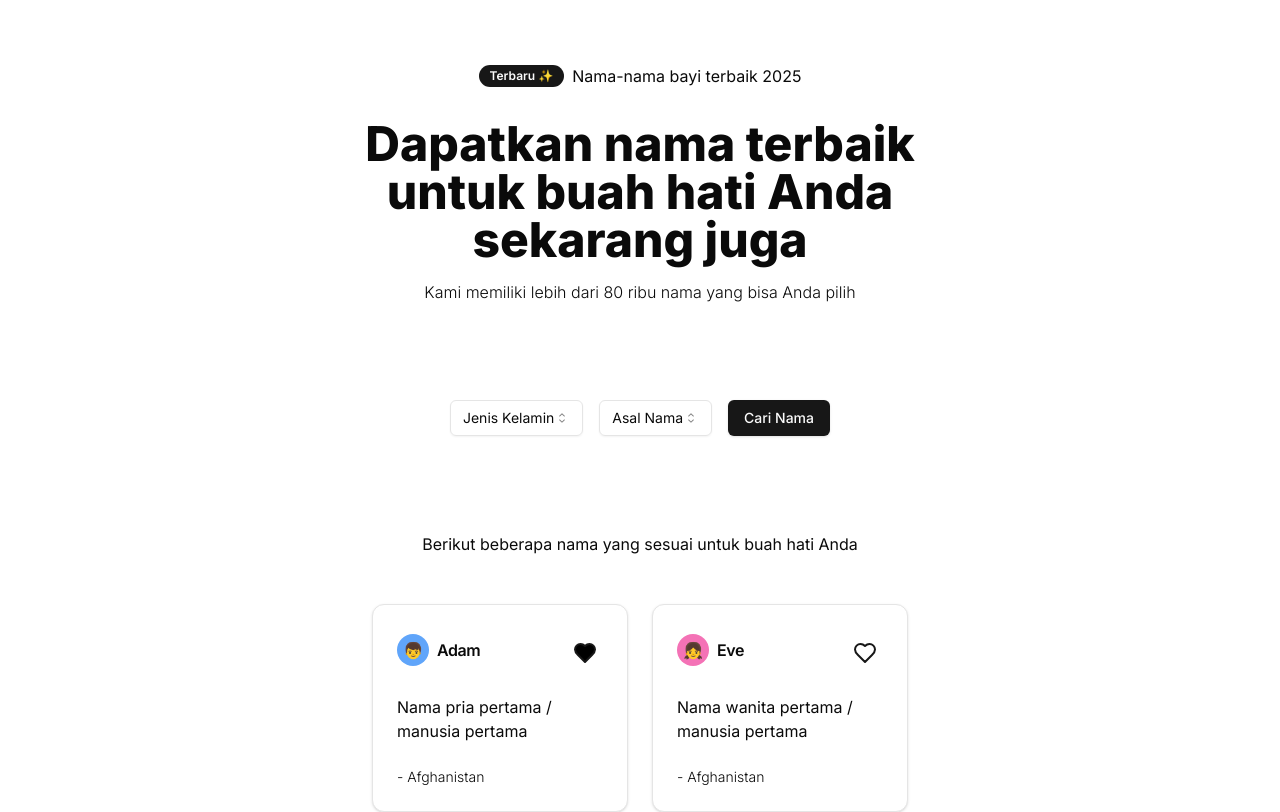
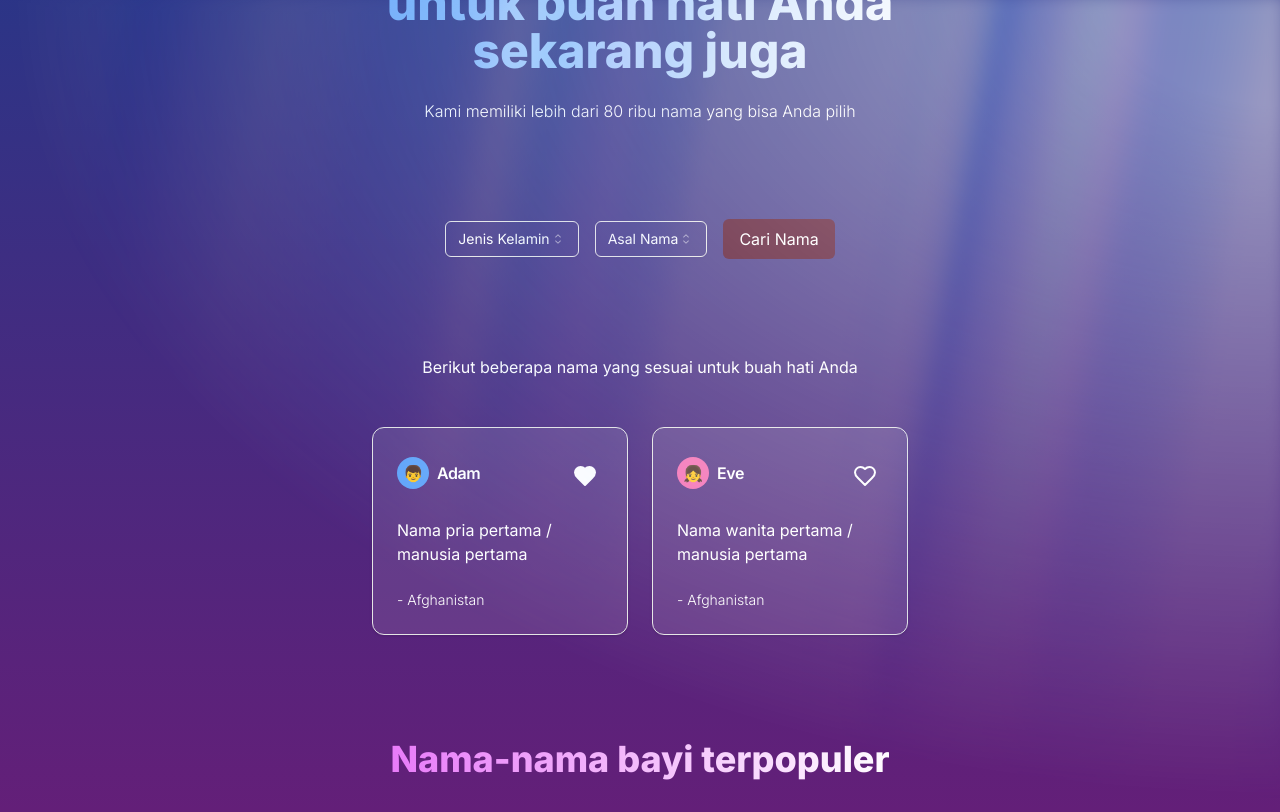
Before and after one commit to givenjeremia/cloud-comp-ub, a Next.js app: page / in a window 1280 px wide. Shown: the top 812 px of the page. Built offline with nearby package versions, Linux system fonts and the light colour scheme.

Commit message:
diwarnai

```diff
--- a/package.json
+++ b/package.json
@@ -20,6 +20,7 @@
     "@radix-ui/react-toast": "^1.2.1",
     "class-variance-authority": "^0.7.0",
     "clsx": "^2.1.1",
+    "framer-motion": "^11.5.4",
     "lucide-react": "^0.439.0",
     "next": "14.2.7",
     "react": "^18",
--- a/src/app/(home)/page.tsx
+++ b/src/app/(home)/page.tsx
@@ -10,6 +10,8 @@ import { zodResolver } from "@hookform/resolvers/zod"
 import { Card, CardContent, CardDescription, CardFooter, CardHeader, CardTitle } from "@/components/ui/card";
 import { Heart } from "lucide-react"
 import { Table, TableBody, TableCaption, TableCell, TableFooter, TableHead, TableHeader, TableRow } from "@/components/ui/table";
+import { AuroraBackground } from "@/components/ui/aurora-background";
+import { motion } from "framer-motion";
 
 const FormSchema = z.object({
   gender: z
@@ -51,15 +53,22 @@ export default function Home() {
   }
 
   return (
-    <main className="flex flex-col items-center px-12 xl:px-24">
+    <AuroraBackground>
+      <motion.div initial={{ opacity: 0.0, y: 40 }}
+        whileInView={{ opacity: 1, y: 0 }}
+        transition={{
+          delay: 0.3,
+          duration: 0.8,
+          ease: "easeInOut",
+        }} className="flex flex-col items-center px-12 xl:px-24 bg-gradient-to-b from-blue-900 to-fuchsia-900">
         <div className="flex items-center justify-center pb-8 mt-16">
-        <Badge className="me-2">Terbaru&nbsp;✨</Badge>
-        <h5>Nama-nama bayi terbaik 2025</h5>
+          <Badge className="me-2 bg-rose-600">Terbaru&nbsp;✨</Badge>
+          <h5 className="text-white">Nama-nama bayi terbaik 2025</h5>
         </div>
         <div className="w-full xl:w-3/5 mb-4">
-        <h1 className="text-5xl font-extrabold text-center">Dapatkan nama terbaik untuk buah hati Anda sekarang juga</h1>
+          <h1 className="text-5xl font-extrabold text-center bg-gradient-to-r from-blue-400 to-white inline-block text-transparent bg-clip-text p-2">Dapatkan nama terbaik untuk buah hati Anda sekarang juga</h1>
         </div>
-      <h2 className="text-base font-light mb-24">Kami memiliki lebih dari 80 ribu nama yang bisa Anda pilih</h2>
+        <h2 className="text-base font-light mb-24 text-white">Kami memiliki lebih dari 80 ribu nama yang bisa Anda pilih</h2>
         <Form {...form}>
           <form onSubmit={form.handleSubmit(onSubmit)} className="w-2/3 space-y-6 mb-24 sm:flex sm:items-center sm:justify-center sm:space-x-4 sm:space-y-0">
             <FormField
@@ -102,12 +111,14 @@ export default function Home() {
                 </FormItem>
               )}
             />
-          <Button type="submit">Cari Nama</Button>
+            <button type="submit" className="px-4 py-2 rounded-md bg-pink-950 text-white focus:ring-2 focus:ring-blue-400 hover:shadow-xl transition duration-200">
+              Cari Nama
+            </button>
           </form>
         </Form>
-      <h5 className="mb-12">Berikut beberapa nama yang sesuai untuk buah hati Anda</h5>
+        <h5 className="mb-12 text-white">Berikut beberapa nama yang sesuai untuk buah hati Anda</h5>
         <div className="flex justify-center space-x-6 mb-24">
-        <Card className="w-64">
+          <Card className="w-64 bg-opacity-10 bg-white text-white">
             <CardHeader className="flex flex-row justify-between items-center">
               <CardTitle className="flex justify-center items-center">
                 <span className="w-8 h-8 rounded-full bg-blue-400 p-2 me-2 flex items-center justify-center">
@@ -115,7 +126,7 @@ export default function Home() {
                 </span>
                 <span>Adam</span>
               </CardTitle>
-            <Button variant={"link"} size={"icon"}><Heart fill="#000" /></Button>
+              <Button variant={"link"} size={"icon"}><Heart color="#fff" fill="#fff" /></Button>
             </CardHeader>
             <CardContent>
               <p>Nama pria pertama / manusia pertama</p>
@@ -124,7 +135,7 @@ export default function Home() {
               <p className="text-sm font-light">- Afghanistan</p>
             </CardFooter>
           </Card>
-        <Card className="w-64">
+          <Card className="w-64 bg-opacity-10 bg-white text-white">
             <CardHeader className="flex flex-row justify-between items-center">
               <CardTitle className="flex justify-center items-center">
                 <span className="w-8 h-8 rounded-full bg-pink-400 p-2 me-2 flex items-center justify-center">
@@ -132,7 +143,7 @@ export default function Home() {
                 </span>
                 <span>Eve</span>
               </CardTitle>
-            <Button variant={"link"} size={"icon"}><Heart /></Button>
+              <Button variant={"link"} size={"icon"}><Heart color="#fff" /></Button>
             </CardHeader>
             <CardContent>
               <p>Nama wanita pertama / manusia pertama</p>
@@ -142,7 +153,7 @@ export default function Home() {
             </CardFooter>
           </Card>
         </div>
-      <h2 className="text-4xl font-extrabold mb-8">Nama-nama bayi terpopuler</h2>
+        <h2 className="text-4xl font-extrabold mb-8 bg-gradient-to-r from-fuchsia-400 to-white inline-block text-transparent bg-clip-text p-2">Nama-nama bayi terpopuler</h2>
         <Table className="mb-16">
           <TableHeader>
             <TableRow>
@@ -165,7 +176,8 @@ export default function Home() {
             ))}
           </TableBody>
         </Table>
-    </main>
+      </motion.div>
+    </AuroraBackground>
   );
 
 }
--- /dev/null
+++ b/src/components/ui/aurora-background.tsx
@@ -0,0 +1,54 @@
+"use client";
+import { cn } from "@/lib/utils";
+import React, { ReactNode } from "react";
+
+interface AuroraBackgroundProps extends React.HTMLProps<HTMLDivElement> {
+  children: ReactNode;
+  showRadialGradient?: boolean;
+}
+
+export const AuroraBackground = ({
+  className,
+  children,
+  showRadialGradient = true,
+  ...props
+}: AuroraBackgroundProps) => {
+  return (
+    <main>
+      <div
+        className={cn(
+          "relative flex flex-col  h-[100vh] items-center justify-center bg-zinc-50 dark:bg-zinc-900  text-slate-950 transition-bg",
+          className
+        )}
+        {...props}
+      >
+        <div className="absolute inset-0 overflow-hidden">
+          <div
+            //   I'm sorry but this is what peak developer performance looks like // trigger warning
+            className={cn(
+              `
+            [--white-gradient:repeating-linear-gradient(100deg,var(--white)_0%,var(--white)_7%,var(--transparent)_10%,var(--transparent)_12%,var(--white)_16%)]
+            [--dark-gradient:repeating-linear-gradient(100deg,var(--black)_0%,var(--black)_7%,var(--transparent)_10%,var(--transparent)_12%,var(--black)_16%)]
+            [--aurora:repeating-linear-gradient(100deg,var(--blue-500)_10%,var(--indigo-300)_15%,var(--blue-300)_20%,var(--violet-200)_25%,var(--blue-400)_30%)]
+            [background-image:var(--white-gradient),var(--aurora)]
+            dark:[background-image:var(--dark-gradient),var(--aurora)]
+            [background-size:300%,_200%]
+            [background-position:50%_50%,50%_50%]
+            filter blur-[10px] invert dark:invert-0
+            after:content-[""] after:absolute after:inset-0 after:[background-image:var(--white-gradient),var(--aurora)]
+            after:dark:[background-image:var(--dark-gradient),var(--aurora)]
+            after:[background-size:200%,_100%]
+            after:animate-aurora after:[background-attachment:fixed] after:mix-blend-difference
+            pointer-events-none
+            absolute -inset-[10px] opacity-50 will-change-transform`,
+
+              showRadialGradient &&
+                `[mask-image:radial-gradient(ellipse_at_100%_0%,black_10%,var(--transparent)_70%)]`
+            )}
+          ></div>
+        </div>
+        {children}
+      </div>
+    </main>
+  );
+};
--- a/src/components/ui/select.tsx
+++ b/src/components/ui/select.tsx
@@ -24,7 +24,7 @@ const SelectTrigger = React.forwardRef<
   <SelectPrimitive.Trigger
     ref={ref}
     className={cn(
-      "flex h-9 w-full items-center justify-between whitespace-nowrap rounded-md border border-input bg-transparent px-3 py-2 text-sm shadow-sm ring-offset-background placeholder:text-muted-foreground focus:outline-none focus:ring-1 focus:ring-ring disabled:cursor-not-allowed disabled:opacity-50 [&>span]:line-clamp-1",
+      "flex h-9 w-full items-center justify-between whitespace-nowrap rounded-md border border-input bg-transparent px-3 py-2 text-white text-sm shadow-sm ring-offset-background placeholder:text-muted-foreground focus:outline-none focus:ring-1 focus:ring-ring disabled:cursor-not-allowed disabled:opacity-50 [&>span]:line-clamp-1",
       className
     )}
     {...props}
--- a/src/components/ui/table.tsx
+++ b/src/components/ui/table.tsx
@@ -58,7 +58,7 @@ const TableRow = React.forwardRef<
   <tr
     ref={ref}
     className={cn(
-      "border-b transition-colors hover:bg-muted/50 data-[state=selected]:bg-muted",
+      "border-b transition-colors hover:bg-muted/50 data-[state=selected]:bg-muted text-white",
       className
     )}
     {...props}
@@ -73,7 +73,7 @@ const TableHead = React.forwardRef<
   <th
     ref={ref}
     className={cn(
-      "h-10 px-2 text-left align-middle font-medium text-muted-foreground [&:has([role=checkbox])]:pr-0 [&>[role=checkbox]]:translate-y-[2px]",
+      "h-10 px-2 text-left align-middle font-medium text-muted-foreground text-white [&:has([role=checkbox])]:pr-0 [&>[role=checkbox]]:translate-y-[2px]",
       className
     )}
     {...props}
--- a/tailwind.config.ts
+++ b/tailwind.config.ts
@@ -1,4 +1,8 @@
 import type { Config } from "tailwindcss";
+
+const {
+	default: flattenColorPalette,
+} = require("tailwindcss/lib/util/flattenColorPalette");
 
 const config: Config = {
 	darkMode: ["class"],
@@ -9,6 +13,10 @@ const config: Config = {
 	],
 	theme: {
 		extend: {
+			animation: {
+				aurora: "aurora 60s linear infinite",
+				shimmer: "shimmer 2s linear infinite"
+			},
 			backgroundImage: {
 				'gradient-radial': 'radial-gradient(var(--tw-gradient-stops))',
 				'gradient-conic': 'conic-gradient(from 180deg at 50% 50%, var(--tw-gradient-stops))'
@@ -59,9 +67,39 @@ const config: Config = {
 					'4': 'hsl(var(--chart-4))',
 					'5': 'hsl(var(--chart-5))'
 				}
-  		}
+			},
+			keyframes: {
+				aurora: {
+					from: {
+						backgroundPosition: "50% 50%, 50% 50%",
+					},
+					to: {
+						backgroundPosition: "350% 50%, 350% 50%",
+					},
+				},
+				shimmer: {
+					from: {
+						backgroundPosition: "0 0",
+					},
+					to: {
+						backgroundPosition: "-200% 0",
+					},
+				},
+			},
 		}
 	},
-  plugins: [require("tailwindcss-animate")],
+	plugins: [require("tailwindcss-animate"), addVariablesForColors],
 };
+
+function addVariablesForColors({ addBase, theme }: any) {
+	let allColors = flattenColorPalette(theme("colors"));
+	let newVars = Object.fromEntries(
+		Object.entries(allColors).map(([key, val]) => [`--${key}`, val])
+	);
+
+	addBase({
+		":root": newVars,
+	});
+}
+
 export default config;
```
Also changed, not shown: 1 other file (tests, documents, lock files or other folders). Lines whose indentation alone changed are shown as unchanged.
